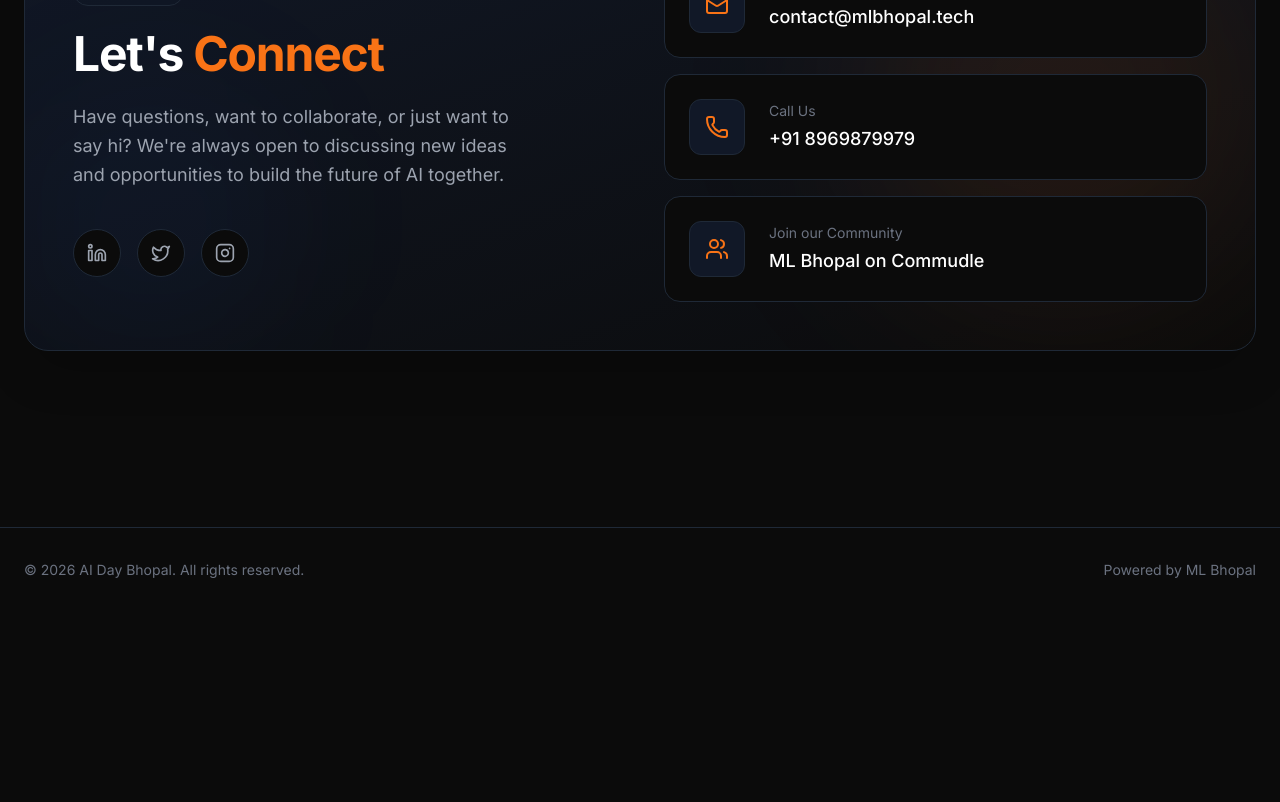
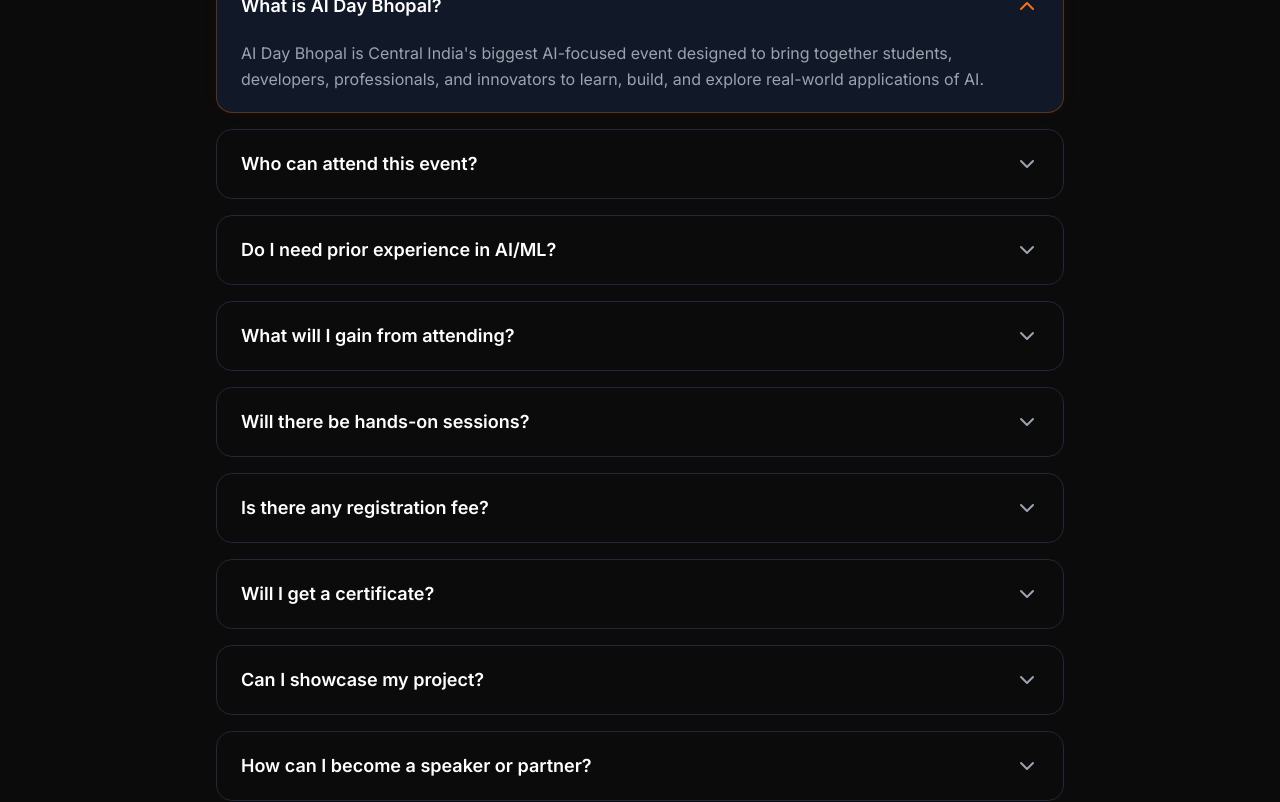
Before and after one commit to CodeWithRishav/Ai-day-bhopal, a React (Vite) app: page / in a window 1280 px wide. Shown: the part 7260-8062 px from the top of the page. Before the commit the page ends 7872 px from the top, so only its background shows below. Built offline with nearby package versions, Linux system fonts and the light colour scheme.

Commit message:
feat: Enhance fade-in animations and add ChevronDown icon
Introduces subtle directional fade-in animations for Hero and About sections. Also adds the ChevronDown icon, likely for future use in navigation or dropdowns.

```diff
--- a/src/App.tsx
+++ b/src/App.tsx
@@ -20,7 +20,8 @@ import {
   Instagram,
   Twitter,
   Menu,
-  X
+  X,
+  ChevronDown
 } from 'lucide-react';
 
 const FadeIn = ({ children, delay = 0, className = "", direction = "up" }: { children: React.ReactNode, delay?: number, className?: string, key?: React.Key, direction?: "up" | "down" | "left" | "right" | "none" }) => {
@@ -143,7 +144,7 @@ const Hero = () => {
       <div className="glow-effect top-1/2 left-3/4 -translate-y-1/2 -translate-x-1/2 opacity-50"></div>
 
       <div className="max-w-7xl mx-auto px-6 w-full grid lg:grid-cols-2 gap-12 items-center relative z-10">
-        <FadeIn>
+        <FadeIn direction="right">
           <div className="inline-flex items-center gap-2 px-3 py-1 rounded-full border border-brand-light-gray bg-brand-dark-gray/50 text-sm text-text-secondary mb-6">
             <span className="w-2 h-2 rounded-full bg-brand-orange animate-pulse"></span>
             Central India's Biggest AI Builder Event
@@ -183,7 +184,7 @@ const Hero = () => {
           </div>
         </FadeIn>
 
-        <FadeIn delay={0.2} className="hidden lg:flex justify-center relative">
+        <FadeIn delay={0.2} direction="left" className="hidden lg:flex justify-center relative">
           <NeuralNetworkGraphic />
         </FadeIn>
       </div>
@@ -196,7 +197,7 @@ const AboutAIDay = () => {
     <section id="about" className="py-24 bg-brand-dark-gray border-y border-brand-light-gray relative min-h-screen flex items-center">
       <div className="max-w-7xl mx-auto px-6 w-full">
         <div className="grid lg:grid-cols-2 gap-16 items-center">
-          <FadeIn>
+          <FadeIn direction="right">
             <h2 className="text-3xl md:text-4xl font-bold mb-6">What is AI Day Bhopal?</h2>
             <p className="text-lg text-text-secondary mb-6 leading-relaxed">
               AI Day Bhopal is a flagship AI-focused conference designed to bring together the growing community of builders, learners, and innovators in the field of Artificial Intelligence.
@@ -222,7 +223,7 @@ const AboutAIDay = () => {
             </ul>
           </FadeIn>
 
-          <FadeIn delay={0.2}>
+          <FadeIn delay={0.2} direction="left">
             <div className="bg-brand-dark border border-brand-light-gray rounded-2xl p-8 relative overflow-hidden">
               <div className="absolute top-0 right-0 w-32 h-32 bg-brand-orange/10 blur-3xl"></div>
 
@@ -260,7 +261,7 @@ const AboutMLBhopal = () => {
   return (
     <section className="py-24 relative min-h-screen flex items-center">
       <div className="max-w-7xl mx-auto px-6 w-full">
-        <FadeIn className="text-center max-w-3xl mx-auto mb-16">
+        <FadeIn direction="up" className="text-center max-w-3xl mx-auto mb-16">
           <h2 className="text-3xl md:text-4xl font-bold mb-6">About ML Bhopal</h2>
           <p className="text-lg text-text-secondary leading-relaxed">
             ML Bhopal is a fast-growing AI/ML community dedicated to empowering students, developers, and professionals through practical learning and collaboration.
@@ -285,7 +286,7 @@ const AboutMLBhopal = () => {
           ))}
         </div>
 
-        <FadeIn delay={0.3}>
+        <FadeIn delay={0.3} direction="up">
           <div className="bg-gradient-to-br from-brand-dark-gray to-brand-dark border border-brand-light-gray rounded-3xl p-8 md:p-12">
             <div className="grid md:grid-cols-2 gap-12 items-center">
               <div>
@@ -338,7 +339,7 @@ const PastEvents = () => {
   return (
     <section id="events" className="py-24 bg-brand-dark-gray border-y border-brand-light-gray min-h-screen flex items-center">
       <div className="max-w-7xl mx-auto px-6 w-full">
-        <FadeIn className="mb-16">
+        <FadeIn direction="right" className="mb-16">
           <h2 className="text-3xl md:text-4xl font-bold mb-4">Our Past Events</h2>
           <p className="text-lg text-text-secondary max-w-2xl">
             We have consistently organized high-impact events focused on practical learning and community engagement.
@@ -392,7 +393,7 @@ const PastSpeakers = () => {
   return (
     <section id="speakers" className="py-24 relative min-h-screen flex items-center">
       <div className="max-w-7xl mx-auto px-6 w-full">
-        <FadeIn className="mb-16 text-center">
+        <FadeIn direction="up" className="mb-16 text-center">
           <h2 className="text-3xl md:text-4xl font-bold mb-4">Our Past Speakers</h2>
           <p className="text-lg text-text-secondary max-w-2xl mx-auto">
             We have hosted industry experts, researchers, and community leaders who bring real-world insights and practical knowledge.
@@ -438,7 +439,7 @@ const EventHighlights = () => {
   return (
     <section className="py-24 bg-brand-dark-gray border-y border-brand-light-gray min-h-screen flex items-center">
       <div className="max-w-7xl mx-auto px-6 w-full">
-        <FadeIn className="mb-16 text-center">
+        <FadeIn direction="up" className="mb-16 text-center">
           <h2 className="text-3xl md:text-4xl font-bold mb-4">What You'll Experience</h2>
           <p className="text-lg text-text-secondary">This is not just an event — it's a builder experience.</p>
         </FadeIn>
@@ -478,7 +479,7 @@ const WhySponsor = () => {
       <div className="max-w-7xl mx-auto px-6 w-full relative z-10">
         <div className="grid lg:grid-cols-5 gap-16 items-center">
           <div className="lg:col-span-2">
-            <FadeIn>
+            <FadeIn direction="right">
               <h2 className="text-3xl md:text-4xl font-bold mb-6">Why Partner With AI Day Bhopal?</h2>
               <p className="text-lg text-text-secondary mb-8 leading-relaxed">
                 A perfect platform for branding, hiring, and engagement. Connect with AI enthusiasts and build brand awareness in the tech ecosystem.
@@ -516,7 +517,7 @@ const CommunityLeads = () => {
   return (
     <section className="py-24 bg-brand-dark-gray border-y border-brand-light-gray min-h-screen flex items-center">
       <div className="max-w-7xl mx-auto px-6 w-full">
-        <FadeIn className="mb-16 text-center">
+        <FadeIn direction="up" className="mb-16 text-center">
           <h2 className="text-3xl md:text-4xl font-bold mb-4">Meet the Team</h2>
           <p className="text-lg text-text-secondary">The people behind AI Day Bhopal</p>
         </FadeIn>
@@ -544,6 +545,157 @@ const CommunityLeads = () => {
   );
 };
 
+const FAQItem = ({ question, answer, isOpen, onClick }: { question: string, answer: React.ReactNode, isOpen: boolean, onClick: () => void }) => {
+  return (
+    <div className={`border rounded-2xl overflow-hidden transition-all duration-300 ${isOpen ? 'bg-brand-dark-gray border-brand-orange/30 shadow-[0_0_15px_rgba(249,115,22,0.05)]' : 'bg-brand-dark border-brand-light-gray hover:border-gray-600'}`}>
+      <button
+        className="w-full px-6 py-5 text-left flex justify-between items-center focus:outline-none"
+        onClick={onClick}
+      >
+        <span className="font-semibold text-lg pr-4">{question}</span>
+        <ChevronDown className={`transform transition-transform duration-300 shrink-0 ${isOpen ? 'rotate-180 text-brand-orange' : 'text-text-secondary'}`} />
+      </button>
+      <motion.div
+        initial={false}
+        animate={{ height: isOpen ? 'auto' : 0, opacity: isOpen ? 1 : 0 }}
+        className="overflow-hidden"
+      >
+        <div className="px-6 pb-5 text-text-secondary leading-relaxed">
+          {answer}
+        </div>
+      </motion.div>
+    </div>
+  );
+};
+
+const FAQ = () => {
+  const [openIndex, setOpenIndex] = useState<number | null>(0);
+
+  const faqs = [
+    {
+      question: "What is AI Day Bhopal?",
+      answer: "AI Day Bhopal is Central India's biggest AI-focused event designed to bring together students, developers, professionals, and innovators to learn, build, and explore real-world applications of AI."
+    },
+    {
+      question: "Who can attend this event?",
+      answer: (
+        <>
+          <p className="mb-2">Anyone interested in AI can attend, including:</p>
+          <ul className="list-disc pl-5 mb-4 space-y-1">
+            <li>Students (any year/branch)</li>
+            <li>Developers & engineers</li>
+            <li>Working professionals</li>
+            <li>Startup founders & entrepreneurs</li>
+          </ul>
+          <p>👉 No advanced AI knowledge is required — beginners are welcome!</p>
+        </>
+      )
+    },
+    {
+      question: "Do I need prior experience in AI/ML?",
+      answer: (
+        <>
+          <p className="mb-2">No. The event is designed for all levels:</p>
+          <ul className="list-disc pl-5 space-y-1">
+            <li>Beginners can learn fundamentals</li>
+            <li>Intermediate learners can explore real-world use cases</li>
+            <li>Advanced participants can network and showcase projects</li>
+          </ul>
+        </>
+      )
+    },
+    {
+      question: "What will I gain from attending?",
+      answer: (
+        <>
+          <p className="mb-2">You will:</p>
+          <ul className="list-disc pl-5 space-y-1">
+            <li>Learn from industry experts</li>
+            <li>Build real-world AI projects</li>
+            <li>Network with professionals and like-minded peers</li>
+            <li>Gain exposure to current AI trends & tools</li>
+          </ul>
+        </>
+      )
+    },
+    {
+      question: "Will there be hands-on sessions?",
+      answer: "Yes! We will have hands-on AI workshops where you can build projects that you can even showcase on your resume."
+    },
+    {
+      question: "Is there any registration fee?",
+      answer: "The event details regarding registration fees will be announced soon. Please keep an eye on our social media channels and the registration portal for updates."
+    },
+    {
+      question: "Will I get a certificate?",
+      answer: "Yes, participants will receive a certificate of participation after the event."
+    },
+    {
+      question: "Can I showcase my project?",
+      answer: "Yes! We will have an AI Project Showcase where selected participants can present their projects."
+    },
+    {
+      question: "How can I become a speaker or partner?",
+      answer: "You can reach out to us through the Contact section or apply via the partnership/speaker form."
+    },
+    {
+      question: "How can companies sponsor the event?",
+      answer: (
+        <>
+          <p className="mb-2">Companies can click on "Become a Sponsor" and fill out the form.</p>
+          <p>Our team will get in touch with sponsorship details and benefits.</p>
+        </>
+      )
+    },
+    {
+      question: "Will there be networking opportunities?",
+      answer: (
+        <>
+          <p className="mb-2">Absolutely! The event is designed to help you:</p>
+          <ul className="list-disc pl-5 space-y-1">
+            <li>Connect with AI professionals</li>
+            <li>Meet potential collaborators</li>
+            <li>Expand your network</li>
+          </ul>
+        </>
+      )
+    },
+    {
+      question: "Where will the event be held?",
+      answer: (
+        <>
+          <p className="mb-2">📍 Bhopal, India</p>
+          <p className="text-sm opacity-80">(Exact venue details will be shared soon)</p>
+        </>
+      )
+    }
+  ];
+
+  return (
+    <section id="faq" className="py-24 relative min-h-screen flex items-center">
+      <div className="max-w-4xl mx-auto px-6 w-full">
+        <FadeIn direction="up" className="text-center mb-16">
+          <h2 className="text-3xl md:text-4xl font-bold mb-4">Frequently Asked Questions</h2>
+          <p className="text-lg text-text-secondary">Got questions? We've got answers.</p>
+        </FadeIn>
+
+        <div className="space-y-4">
+          {faqs.map((faq, index) => (
+            <FadeIn key={index} delay={index * 0.1} direction="up">
+              <FAQItem
+                question={faq.question}
+                answer={faq.answer}
+                isOpen={openIndex === index}
+                onClick={() => setOpenIndex(openIndex === index ? null : index)}
+              />
+            </FadeIn>
+          ))}
+        </div>
+      </div>
+    </section>
+  );
+};
+
 const Contact = () => {
   return (
     <section id="contact" className="py-24 relative min-h-screen flex items-center">
@@ -555,7 +707,7 @@ const Contact = () => {
           <div className="absolute bottom-0 left-0 w-64 h-64 bg-blue-500/5 blur-[80px] rounded-full pointer-events-none"></div>
 
           <div className="grid lg:grid-cols-2 gap-12 items-center relative z-10">
-            <FadeIn>
+            <FadeIn direction="right">
               <div className="inline-flex items-center gap-2 px-3 py-1 rounded-full border border-brand-light-gray bg-brand-dark-gray/50 text-sm text-text-secondary mb-6">
                 <span className="w-2 h-2 rounded-full bg-brand-orange"></span>
                 Reach Out
@@ -578,7 +730,7 @@ const Contact = () => {
               </div>
             </FadeIn>
 
-            <FadeIn delay={0.2}>
+            <FadeIn delay={0.2} direction="left">
               <div className="grid gap-4 sm:grid-cols-2 lg:grid-cols-1">
                 {/* Email Card */}
                 <a href="mailto:contact@mlbhopal.tech" className="bg-brand-dark border border-brand-light-gray rounded-2xl p-6 flex items-center gap-6 hover:border-brand-orange hover:shadow-[0_0_30px_rgba(249,115,22,0.1)] transition-all group">
@@ -674,6 +826,7 @@ export default function App() {
         <EventHighlights />
         <WhySponsor />
         <CommunityLeads />
+        <FAQ />
         <Contact />
       </main>
       <Footer />
```
